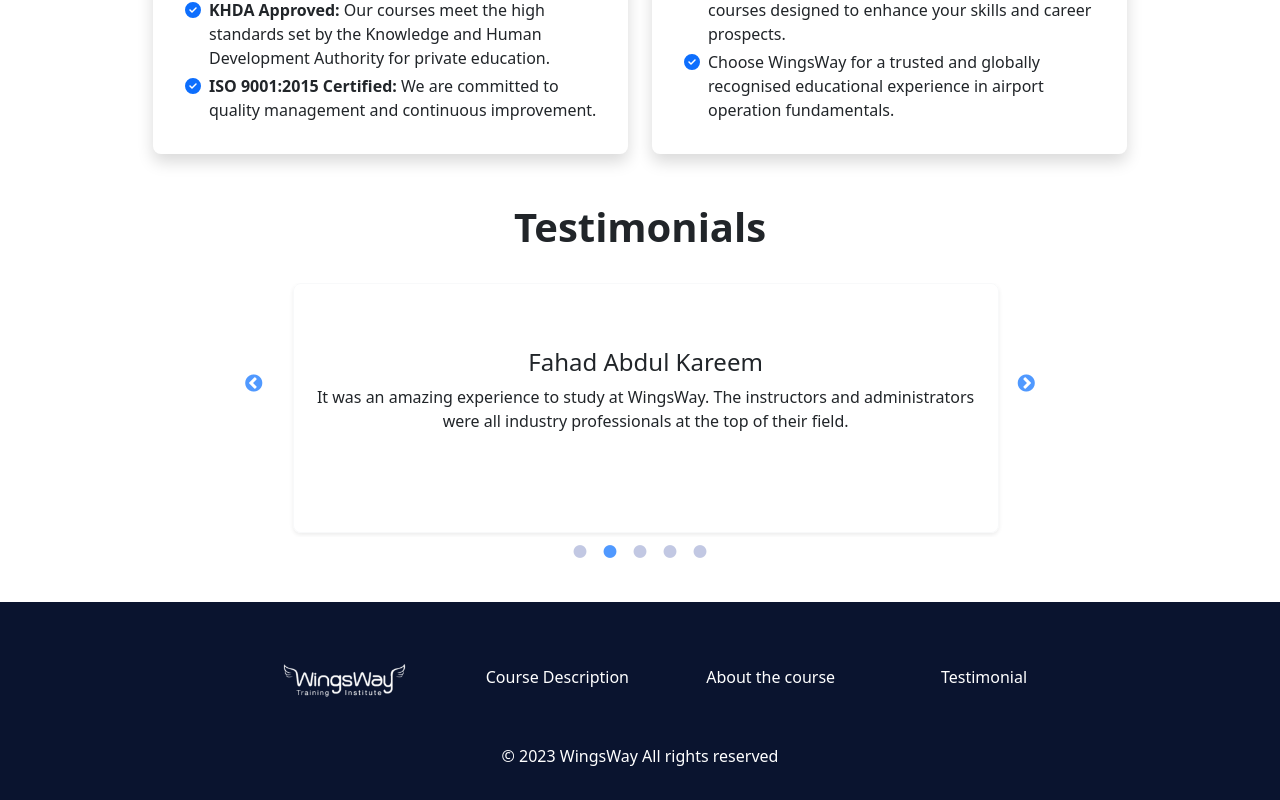
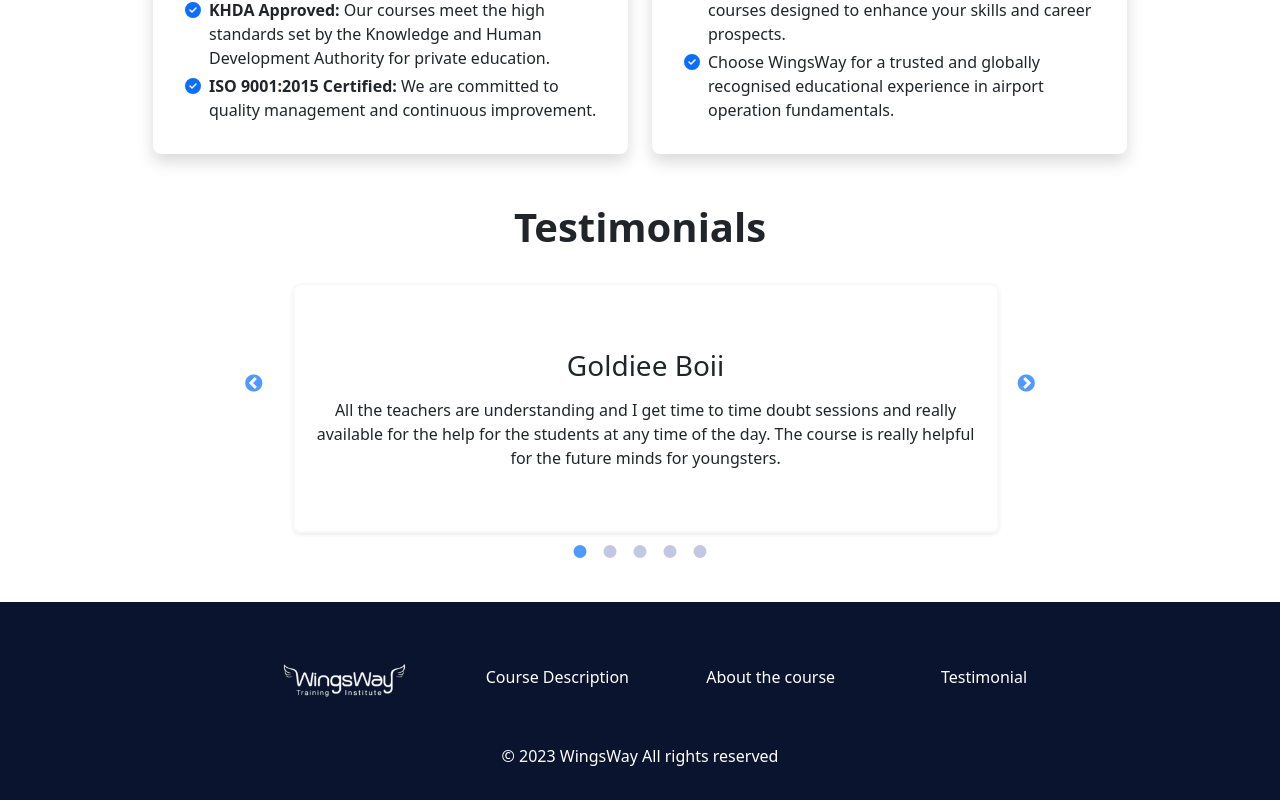
Before and after one commit to Karthik-paramasivam/operation, a React (Create React App) app: page / in a window 1280 px wide. Shown: the part 3725-4525 px from the top of the page. Built offline with nearby package versions, Linux system fonts and the light colour scheme.

Commit message:
updated code

```diff
--- a/src/Home.jsx
+++ b/src/Home.jsx
@@ -134,7 +134,7 @@
   const handleSubmit = (values) => {
     // Log the values during the first submission, formData will be null initially
     // console.log(values);
-    // setFormData(values); // Set form data after submission
+    setFormData(values); // Set form data after submission
     message.success("Form submitted successfully!");
     setPhoneNumber(""); // Reset phone number field
     form.resetFields(); // Reset all fields
@@ -268,7 +268,7 @@
     speed: 500,
     slidesToShow: 1,
     slidesToScroll: 1,
-    autoplay: true,
+    autoplay: false,
     cssEase: "linear",
     autoplaySpeed: 4000,
     // initialSlide: 0,
@@ -1229,15 +1229,13 @@
               <div className=" p-3 shadow-sm border border-2 border-light rounded-3 ms-lg-4 mt-0 ms-2 testimonialresponsive-div">
                 <h3 className="text-center mt-5">Goldiee Boii </h3>
                 <p className=" mt-3 text-center">
-                  It was an amazing experience to study at WingsWay. The
-                  instructors and administrators were all industry professionals
-                  at the top of their field
+                All the teachers are understanding and I get time to time doubt sessions and really available for the help for the students at any time of the day. The course is really helpful for the future minds for youngsters.
                 </p>
               </div>
             </div>
             <div>
               <div className=" p-3 shadow-sm border border-light rounded-3 ms-md-2 ms-lg-4 ms-2 mt-0 testimonialresponsive-div">
-                <h4 className="text-center mt-5">Fahad Abdul Kareem</h4>
+                <h3 className="text-center mt-5">Fahad Abdul Kareem</h3>
                 <p className="text-center">
                   It was an amazing experience to study at WingsWay. The
                   instructors and administrators were all industry professionals
@@ -1247,7 +1245,7 @@
             </div>
             <div>
               <div className="p-3 shadow-sm border border-light rounded-3 ms-lg-4 ms-2 mt-0 testimonialresponsive-div">
-                <h4 className="text-center mt-5">Shubham</h4>
+                <h3 className="text-center mt-5">Shubham</h3>
                 <p className="text-center">
                   I have been training in WingsWay Training Institute for last 3
                   months and believe me it's the best institute I have been to.
@@ -1259,7 +1257,7 @@
             </div>
             <div>
               <div className="p-3 shadow-sm border border-light rounded-3 ms-md-2 ms-lg-4 ms-2 mt-0 testimonialresponsive-div">
-                <h4 className="text-center mt-5">Fais Badar</h4>
+                <h3 className="text-center mt-5">Fais Badar</h3>
                 <p className="text-center">
                   WingsWay Training Institute was one of the best decisions of
                   my life. Their teaching skills, helping out the students with
@@ -1269,9 +1267,9 @@
             </div>
             <div>
               <div className="p-3 shadow-sm border border-light rounded-3 ms-lg-4 mb-1 ms-2 mt-0 testimonialresponsive-div">
-                <h4 className="text-center mt-md-5 mt-lg-3 mt-4">
+                <h3 className="text-center mt-md-5 mt-lg-3 mt-4">
                   Sk Arif Hussain
-                </h4>
+                </h3>
                 <p className="text-center">
                   {" "}
                   A good teacher can awaken joy in their students and leave a
```
